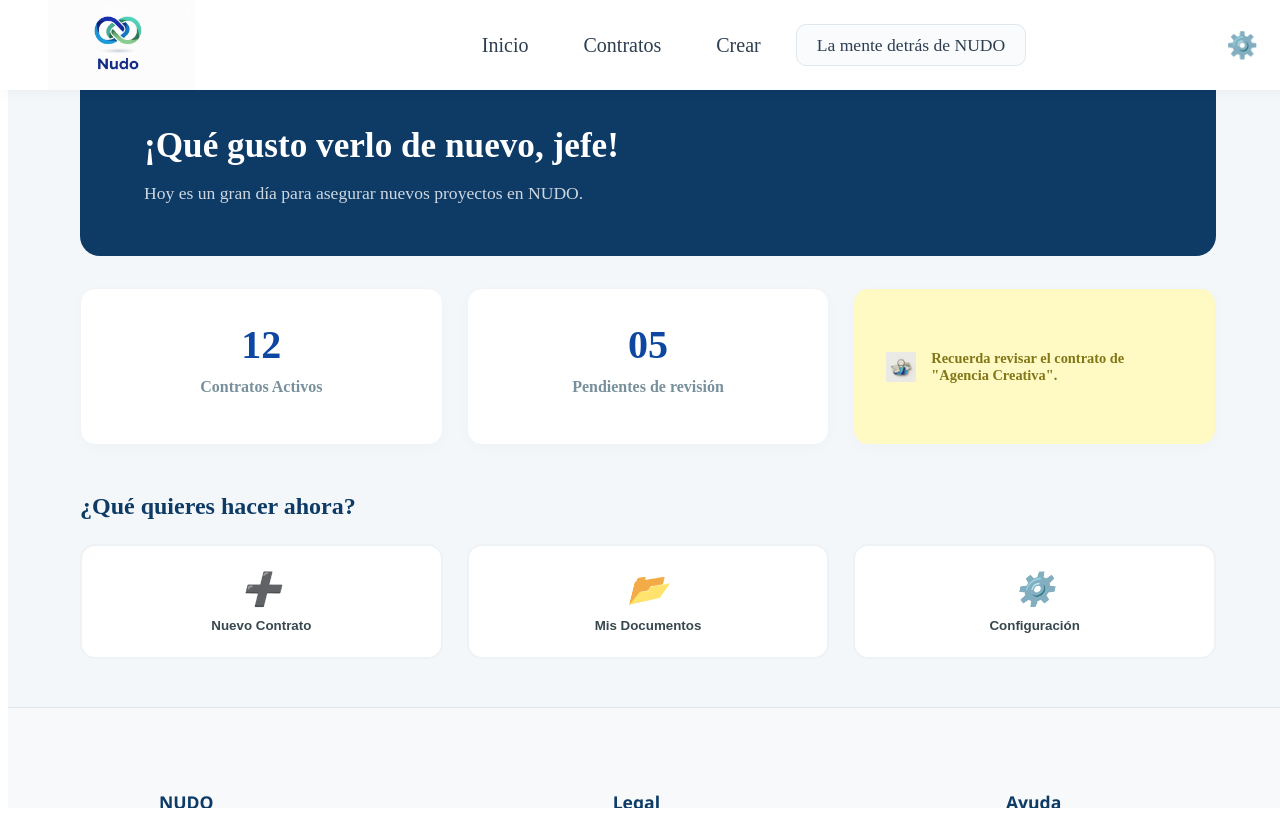
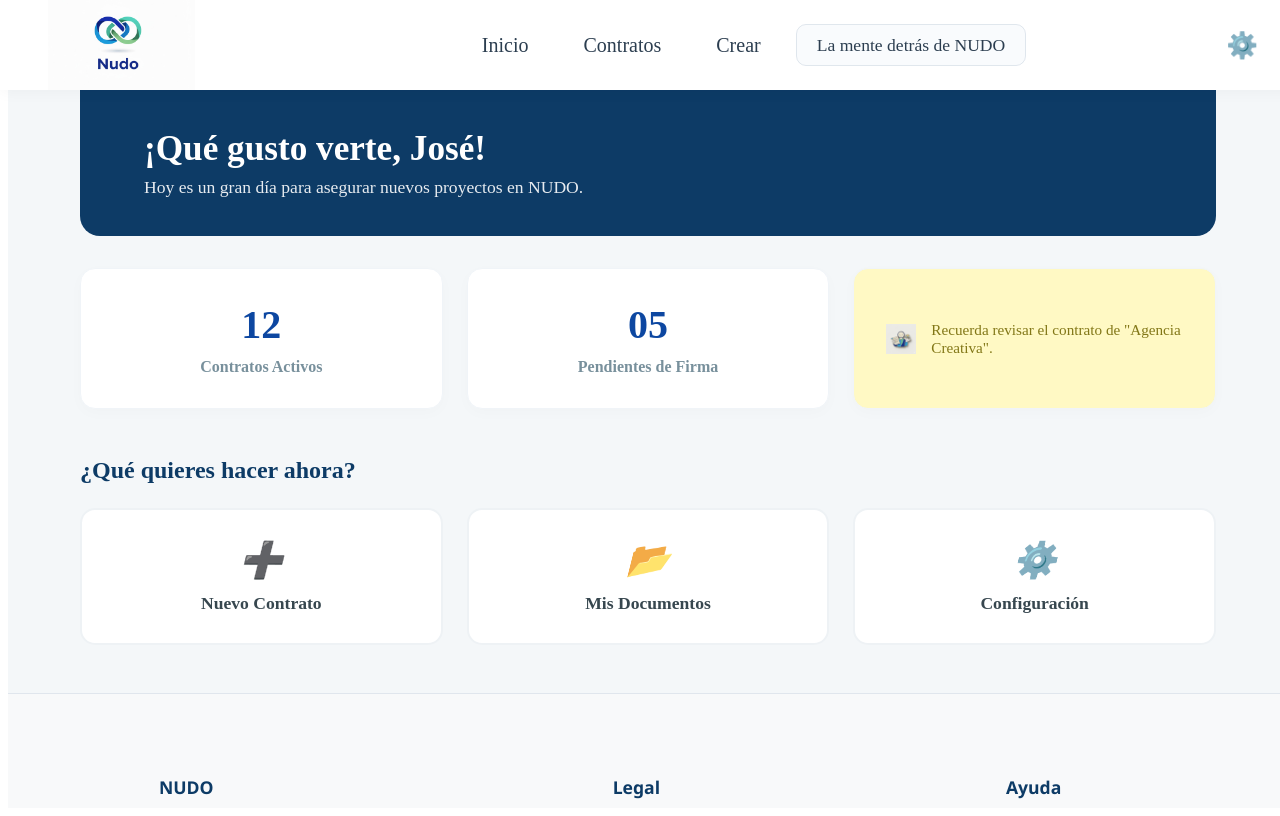
Before and after one commit to ssjoseduardo2002/nudo, an Angular app: page /inicio in a window 1280 px wide. Built offline with nearby package versions, Linux system fonts and the light colour scheme.

Commit message:
pequeños cambios

```diff
--- a/src/app/componentes_de_vistas/inicio/inicio.html
+++ b/src/app/componentes_de_vistas/inicio/inicio.html
@@ -2,10 +2,10 @@
 
   <section class="banner-inicio">
     <div class="texto-bienvenida">
-      <h1>¡Qué gusto verlo de nuevo, jefe!</h1>
+      <h1>¡Qué gusto verte, José!</h1>
       <p>Hoy es un gran día para asegurar nuevos proyectos en NUDO.</p>
     </div>
-    </section>
+  </section>
 
   <div class="tablero-resumen">
     <div class="tarjeta-stat">
@@ -15,7 +15,7 @@
 
     <div class="tarjeta-stat">
       <span class="cifra">05</span>
-      <p>Pendientes de revisión</p>
+      <p>Pendientes de Firma</p>
     </div>
 
     <div class="tarjeta-stat especial">
@@ -28,20 +28,20 @@
     <h2>¿Qué quieres hacer ahora?</h2>
 
     <div class="grid-opciones">
-      <button class="opcion-card">
+      <a routerLink="/crear" class="opcion-card">
         <i class="icono">➕</i>
         <span>Nuevo Contrato</span>
-      </button>
+      </a>
 
-      <button class="opcion-card">
+      <a routerLink="/contratos" class="opcion-card">
         <i class="icono">📂</i>
         <span>Mis Documentos</span>
-      </button>
+      </a>
 
-      <button class="opcion-card">
+      <a routerLink="/configuracion" class="opcion-card">
         <i class="icono">⚙️</i>
         <span>Configuración</span>
-      </button>
+      </a>
     </div>
   </section>
 
--- a/src/app/componentes_de_vistas/inicio/inicio.scss
+++ b/src/app/componentes_de_vistas/inicio/inicio.scss
@@ -1,25 +1,33 @@
+/* ==========================================================================
+   VISTA DE INICIO - PANEL DEL CEO DE NUDO
+   ========================================================================== */
+
 .banner-inicio {
   display: flex;
-  background: #0d3b66;
+  background: #0d3b66; // El azul corporativo de NUDO
   border-radius: 20px;
   overflow: hidden;
-  height: 200px;
+  min-height: 180px; // Altura mínima para que respire
   margin-bottom: 2rem;
   align-items: center;
-  justify-content: space-between;
+  justify-content: flex-start; // Alineamos al inicio tras quitar la imagen
   padding: 0 4rem;
 
   .texto-bienvenida {
     color: white;
-    h1 { font-size: 2.2rem; margin-bottom: 0.5rem; }
-    p { opacity: 0.8; font-size: 1.1rem; }
+    h1 {
+      font-size: 2.2rem;
+      margin-bottom: 0.5rem;
+      font-weight: 700;
+    }
+    p {
+      opacity: 0.9;
+      font-size: 1.1rem;
+      margin: 0;
+    }
   }
 
-  .img-banner {
-    height: 100%;
-    width: 300px;
-    object-fit: cover;
-  }
+  // Se eliminaron los estilos de .img-banner para optimizar carga
 }
 
 .tablero-resumen {
@@ -36,23 +44,42 @@
     box-shadow: 0 4px 15px rgba(0,0,0,0.02);
     border: 1px solid #f0f4f8;
 
-    .cifra { font-size: 2.5rem; font-weight: bold; color: #0d47a1; display: block; }
-    p { color: #78909c; font-weight: 600; margin-top: 10px; }
+    .cifra {
+      font-size: 2.5rem;
+      font-weight: bold;
+      color: #0d47a1;
+      display: block;
+    }
+    p {
+      color: #78909c;
+      font-weight: 600;
+      margin-top: 10px;
+      margin-bottom: 0;
+    }
 
     &.especial {
-      background: #fff9c4; // Un tono amarillo suave para la nota con pin
+      background: #fff9c4; // Tono "post-it" para notas importantes
       display: flex;
       align-items: center;
       gap: 15px;
       text-align: left;
       .icono-pin { width: 30px; }
-      p { color: #827717; margin: 0; font-size: 0.9rem; }
+      p {
+        color: #827717;
+        margin: 0;
+        font-size: 0.95rem;
+        font-weight: 500;
+      }
     }
   }
 }
 
 .accesos-rapidos {
-  h2 { color: #0d3b66; margin-bottom: 1.5rem; }
+  h2 {
+    color: #0d3b66;
+    margin-bottom: 1.5rem;
+    font-weight: 700;
+  }
 
   .grid-opciones {
     display: grid;
@@ -63,22 +90,50 @@
       background: white;
       border: 2px solid #eef2f5;
       border-radius: 15px;
-      padding: 1.5rem;
+      padding: 1.8rem;
       cursor: pointer;
       display: flex;
       flex-direction: column;
       align-items: center;
-      gap: 10px;
-      transition: 0.3s;
+      gap: 12px;
+      transition: all 0.3s ease;
 
-      .icono { font-size: 2rem; }
-      span { font-weight: bold; color: #37474f; }
+      // RESET DE ENLACE (Importante ahora que usamos <a>)
+      text-decoration: none;
+      color: inherit;
+
+      .icono {
+        font-size: 2.2rem;
+      }
+      span {
+        font-weight: bold;
+        color: #37474f;
+        font-size: 1.1rem;
+      }
 
       &:hover {
         border-color: #0d47a1;
         background: #f0f7ff;
-        transform: translateY(-3px);
+        transform: translateY(-5px); // Elevación sutil para feedback visual
+        box-shadow: 0 8px 20px rgba(13, 71, 161, 0.1);
+      }
+
+      &:active {
+        transform: translateY(-2px); // Efecto de pulsado
       }
     }
   }
 }
+
+// Media query básica para que no se amontone en pantallas pequeñas
+@media (max-width: 992px) {
+  .tablero-resumen, .grid-opciones {
+    grid-template-columns: 1fr;
+  }
+
+  .banner-inicio {
+    padding: 2rem;
+    text-align: center;
+    justify-content: center;
+  }
+}
```
